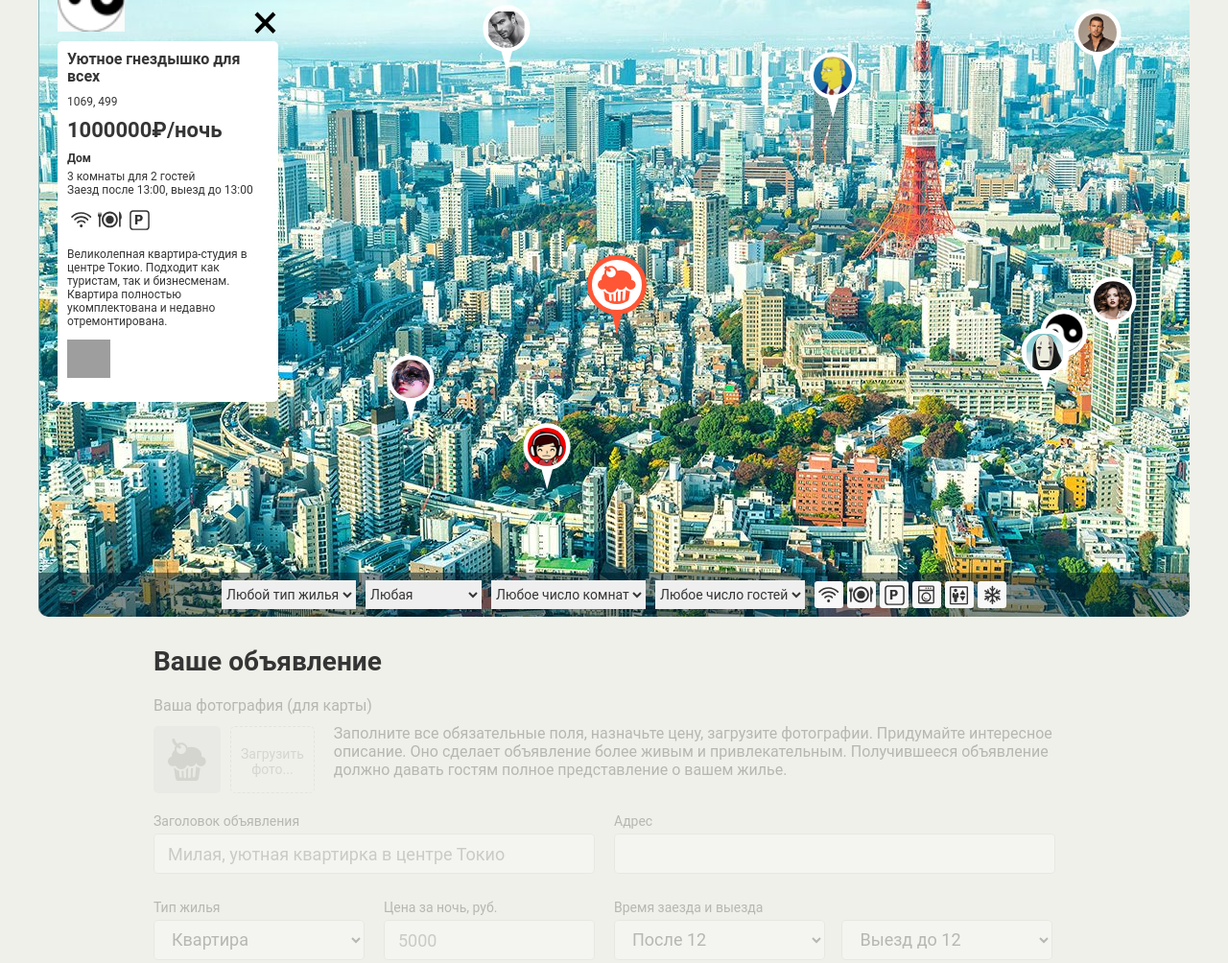
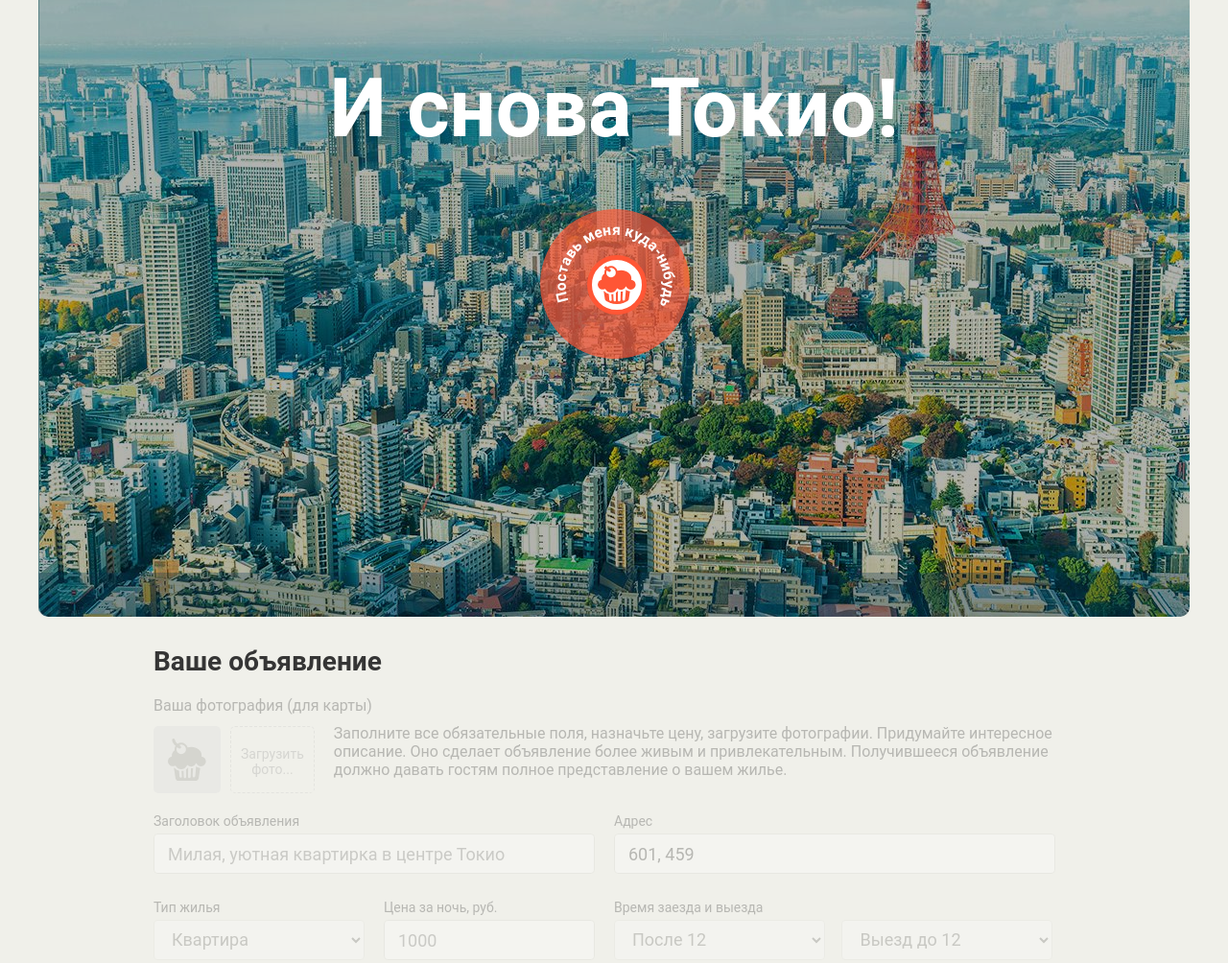
Before and after one commit to RatiboR1978/99199-keksobooking-19, a website: page index.html in a window 1280 px wide. Shown: the part 107-1111 px from the top of the page at 96% size. Drawn offline with Linux system fonts and the light colour scheme; grey boxes are pictures that could not be loaded; files whose address does not match are found by name.

Commit message:
доверяй, но проверяй (часть 1)

```diff
--- a/index.html
+++ b/index.html
@@ -8,7 +8,6 @@
   <title>Кексобукинг</title>
 </head>
 <body>
-
   <main>
     <div class="promo">
       <h1 class="promo__title visually-hidden">Keksobooking. Кексы по соседству</h1>
@@ -37,7 +36,7 @@
 
       <!-- Фильтрация объявлений -->
       <div class="map__filters-container">
-        <form action="#" class="map__filters" autocomplete="off">
+        <form action="#" class="map__filters ad-form--disabled" autocomplete="off">
           <select name="housing-type" id="housing-type" class="map__filter">
             <option value="any" selected>Любой тип жилья</option>
             <option value="palace">Дворец</option>
@@ -84,7 +83,7 @@
     <!-- Форма объявления -->
     <section class="notice">
       <h2 class="notice__title">Ваше объявление</h2>
-      <form class="ad-form ad-form--disabled" method="post" enctype="multipart/form-data" autocomplete="off">
+      <form class="ad-form ad-form--disabled" method="post" enctype="multipart/form-data" autocomplete="off" action="https://js.dump.academy/keksobooking">
         <fieldset class="ad-form-header">
           <legend class="ad-form-header__title">Ваша фотография (для карты)</legend>
           <div class="ad-form-header__upload">
@@ -100,7 +99,8 @@
         </fieldset>
         <fieldset class="ad-form__element ad-form__element--wide">
           <label class="ad-form__label" for="title">Заголовок объявления</label>
-          <input id="title" name="title" type="text" placeholder="Милая, уютная квартирка в центре Токио">
+          <input id="title" name="title" type="text" placeholder="Милая, уютная квартирка в центре Токио"
+                 minlength="30" maxlength="100" required>
         </fieldset>
         <fieldset class="ad-form__element ad-form__element--wide">
           <label class="ad-form__label" for="address">Адрес</label>
@@ -117,7 +117,7 @@
         </fieldset>
         <fieldset class="ad-form__element">
           <label class="ad-form__label" for="price">Цена за ночь, руб.</label>
-          <input id="price" name="price" type="number" placeholder="5000">
+          <input id="price" name="price" type="number" placeholder="5000" required max="1000000">
         </fieldset>
         <fieldset class="ad-form__element ad-form__element--time">
           <label class="ad-form__label" for="timein">Время заезда и выезда</label>
--- a/js/main.js
+++ b/js/main.js
@@ -3,6 +3,32 @@
 var map = document.querySelector('.map');
 var mapPins = document.querySelector('.map__pins');
 var avatarNumbers = [];
+var adForm = document.querySelector('.ad-form');
+var adFormSubmit = adForm.querySelector('.ad-form__submit');
+var inputsForm = adForm.querySelectorAll('input');
+var selectsForm = adForm.querySelectorAll('select');
+var roomNumber = adForm.querySelector('#room_number');
+var roomNumbers = roomNumber.querySelectorAll('option');
+var capacity = adForm.querySelector('#capacity');
+var numberGuests = adForm.querySelectorAll('#capacity > option');
+var typeBuilding = adForm.querySelector('#type');
+var typesBuilding = adForm.querySelectorAll('#type > option');
+var price = adForm.querySelector('#price');
+var filters = document.querySelector('.map__filters');
+var priseArr = [0, 1000, 5000, 10000];
+var pinMain = mapPins.querySelector('.map__pin--main');
+var inputAddress = adForm.querySelector('#address');
+var PIN_MAIN_X = parseInt(pinMain.style.left, 10) + 62 / 2;
+var PIN_MAIN_Y = parseInt(pinMain.style.top, 10) + 62 + 22;
+var checkinTimes = ['12:00', '13:00', '14:00'];
+var features = ['wifi', 'dishwasher', 'parking', 'washer', 'elevator', 'conditioner'];
+var photos = ['http://o0.github.io/assets/images/tokyo/hotel1.jpg', 'http://o0.github.io/assets/images/tokyo/hotel2.jpg', 'http://o0.github.io/assets/images/tokyo/hotel3.jpg'];
+var similarAdvertTemplate = document.querySelector('#card')
+  .content
+  .querySelector('.map__card');
+var similarAdvertLabelTemplate = document.querySelector('#pin')
+  .content
+  .querySelector('.map__pin');
 
 var typePremises = [
   {
@@ -22,16 +48,6 @@ var typePremises = [
     'name': 'Бунгало'
   }
 ];
-
-var checkinTimes = ['12:00', '13:00', '14:00'];
-var features = ['wifi', 'dishwasher', 'parking', 'washer', 'elevator', 'conditioner'];
-var photos = ['http://o0.github.io/assets/images/tokyo/hotel1.jpg', 'http://o0.github.io/assets/images/tokyo/hotel2.jpg', 'http://o0.github.io/assets/images/tokyo/hotel3.jpg'];
-var similarAdvertTemplate = document.querySelector('#card')
-    .content
-    .querySelector('.map__card');
-var similarAdvertLabelTemplate = document.querySelector('#pin')
-  .content
-  .querySelector('.map__pin');
 
 var createAvatarNumber = function (arr) {
   while (arr.length < 8) {
@@ -203,14 +219,67 @@ var adverts = creationArrayAdverts();
 var fragmentAdverts = document.createDocumentFragment();
 var fragmentLabelAdverts = document.createDocumentFragment();
 
+var behaviorElemForm = function (arr, bool) {
+  for (var k = 0; k < arr.length; k++) {
+    arr[k].disabled = bool;
+  }
+};
+
+var onActivationMap = function () {
+  map.classList.remove('map--faded');
+  adForm.classList.remove('ad-form--disabled');
+  filters.classList.remove('ad-form--disabled');
+  behaviorElemForm(inputsForm, false);
+  behaviorElemForm(selectsForm, false);
+};
+
+var selectionPrise = function () {
+  typesBuilding.forEach(function (item, i) {
+    if (item.selected) {
+      price.min = priseArr[i];
+      price.placeholder = '' + priseArr[i];
+    }
+  });
+};
+
+var validatesFormRooms = function () {
+  var rooms = Number(roomNumber.value);
+  var guests = Number(capacity.value);
+  if (rooms === 1 && (guests > 1 || guests === 0)) {
+    roomNumber.setCustomValidity('Выберите большее количество комнат');
+  } else if (rooms === 2 && (guests > 2 || guests === 0)) {
+    roomNumber.setCustomValidity('Выберите большее количество комнат');
+  } else if (rooms === 3 && guests === 0) {
+    roomNumber.setCustomValidity('Выберите большее количество комнат');
+  } else if (rooms === 100 && guests > 0) {
+    roomNumber.setCustomValidity('Выберите меньшее количество комнат');
+  } else {
+    roomNumber.setCustomValidity('');
+  }
+};
+
 fragmentAdverts.appendChild(renderAdvert(adverts[0]));
 
 for (var i = 0; i < adverts.length; i++) {
   fragmentLabelAdverts.appendChild(renderAdvertLabel(adverts[i]));
 }
 
-var filters = document.querySelector('.map__filters-container');
+inputAddress.value = PIN_MAIN_X + ', ' + PIN_MAIN_Y;
 
-mapPins.appendChild(fragmentLabelAdverts);
-map.insertBefore(fragmentAdverts, filters);
-map.classList.remove('map--faded');
+selectionPrise();
+typeBuilding.addEventListener('click', function () {
+  selectionPrise();
+});
+
+behaviorElemForm(inputsForm, true);
+behaviorElemForm(selectsForm, true);
+
+pinMain.addEventListener('mousedown', function (evt) {
+  if (evt.button === 0) {
+    onActivationMap();
+  }
+});
+
+adFormSubmit.addEventListener('click', validatesFormRooms);
+//mapPins.appendChild(fragmentLabelAdverts);
+//map.insertBefore(fragmentAdverts, filters);
```
